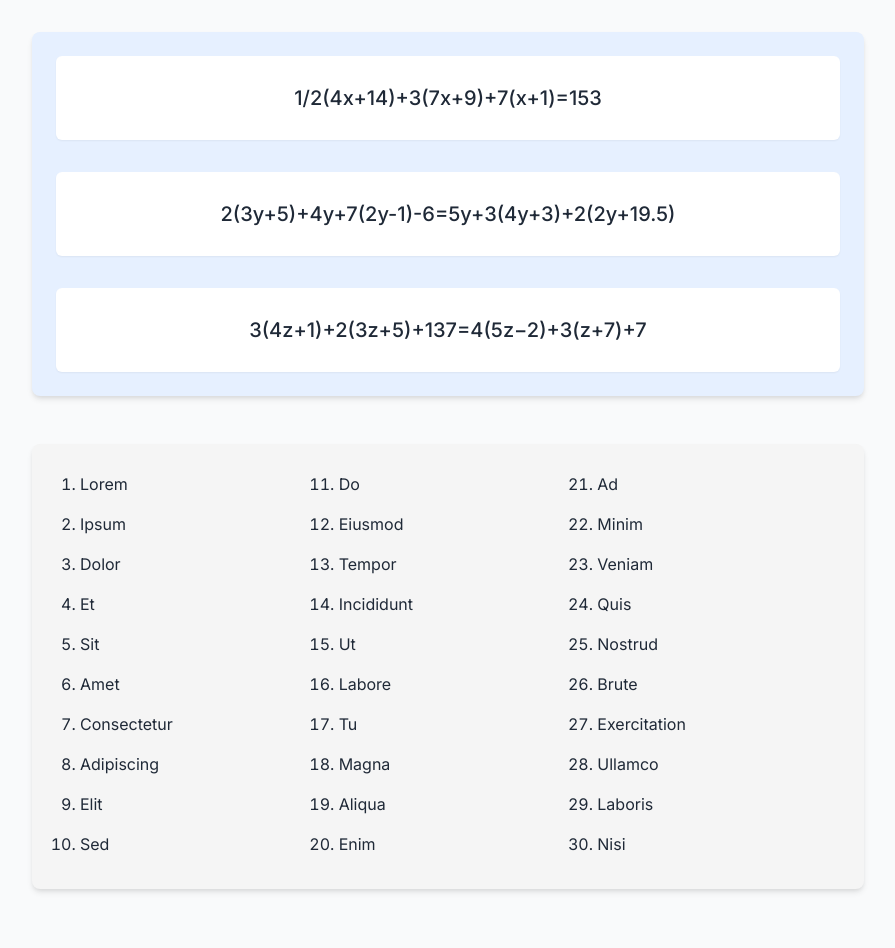
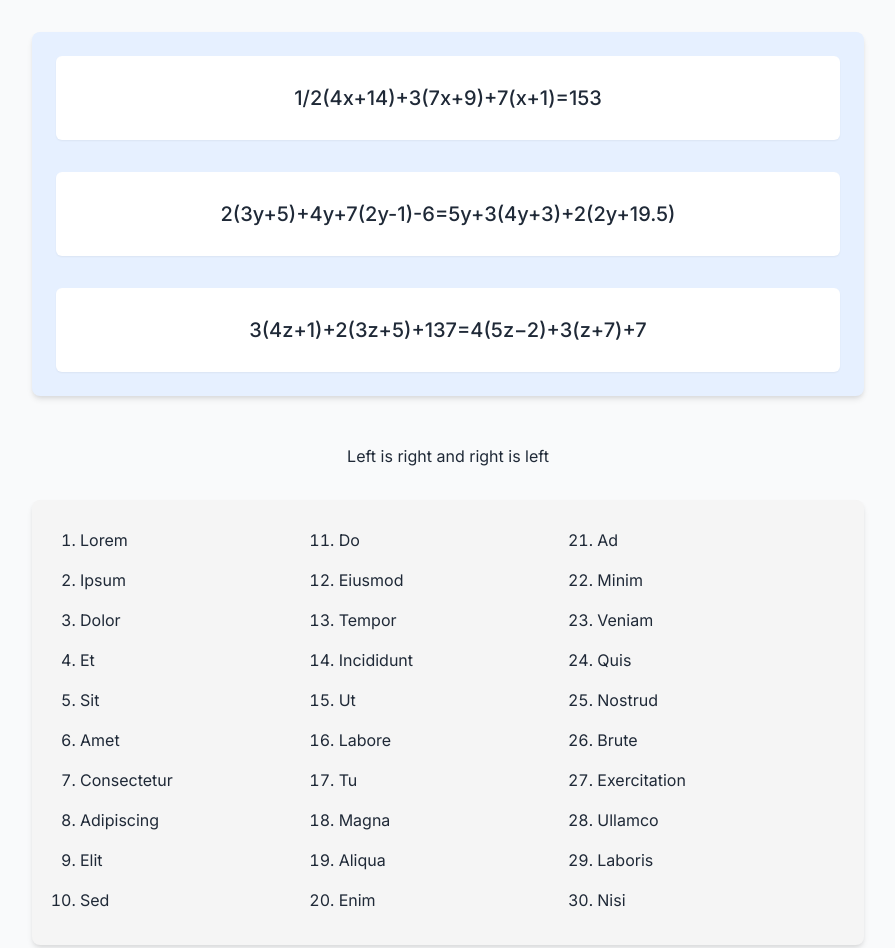
Before and after one commit to RestiveTiger/Math-puzzle, a plain HTML site: page index.html in a window 1280 px wide. Shown: the top 948 px of the page, without its empty margins (192-1087 px from the left). Drawn offline with Linux system fonts and the light colour scheme.

Commit message:
Update index.html

```diff
--- a/index.html
+++ b/index.html
@@ -28,6 +28,10 @@
           </div>
         </section>
 
+        <!-- Simple Text Line -->
+        <section class="mb-8 text-center">
+          <p class="text-gray-700 italic">Left is right and right is left</p>
+        </section>
         <!-- Latin Word List -->
         <section class="mb-8">
           <div class="bg-[#F5F5F5] rounded-lg shadow-md p-6">
```
